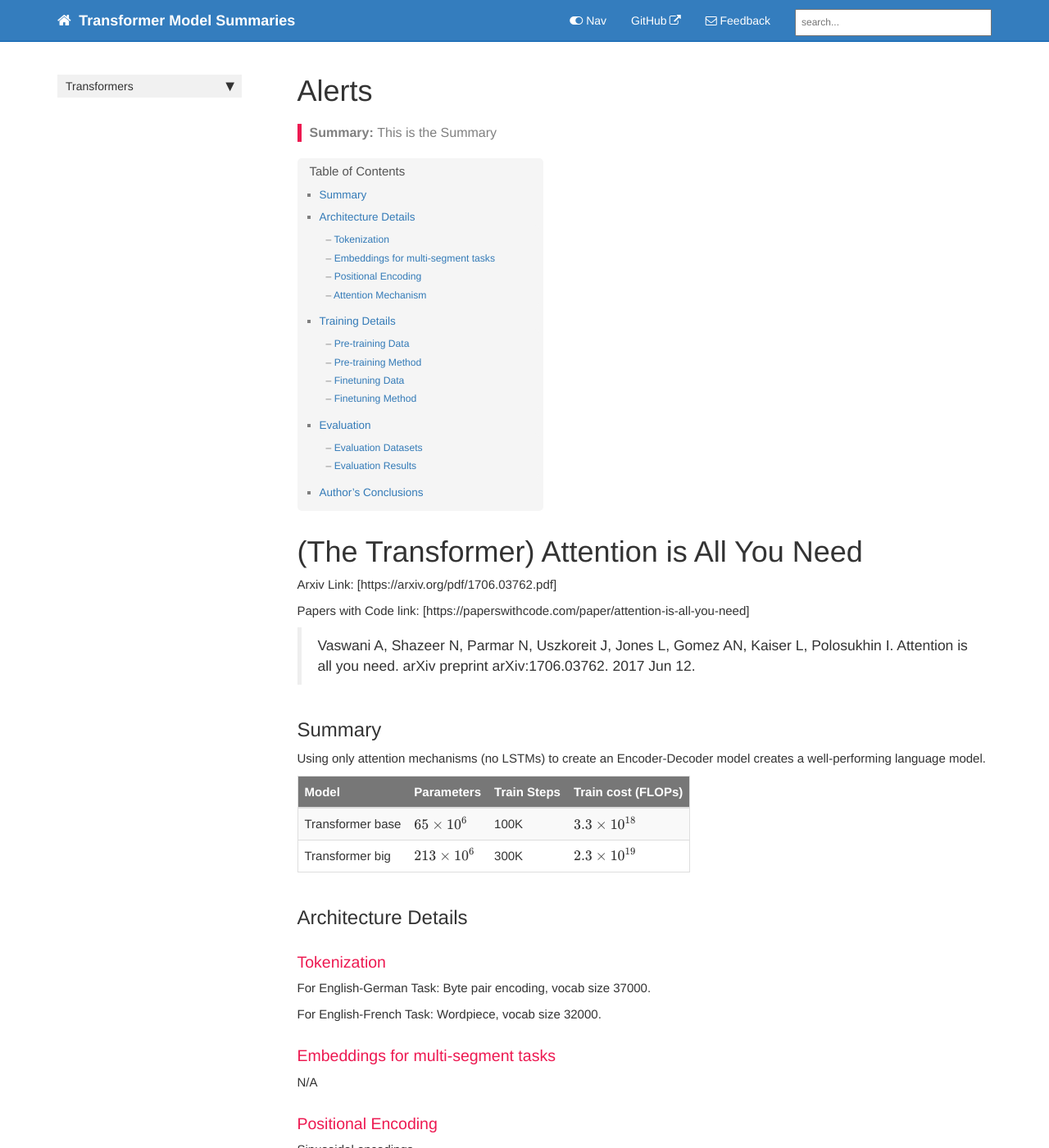
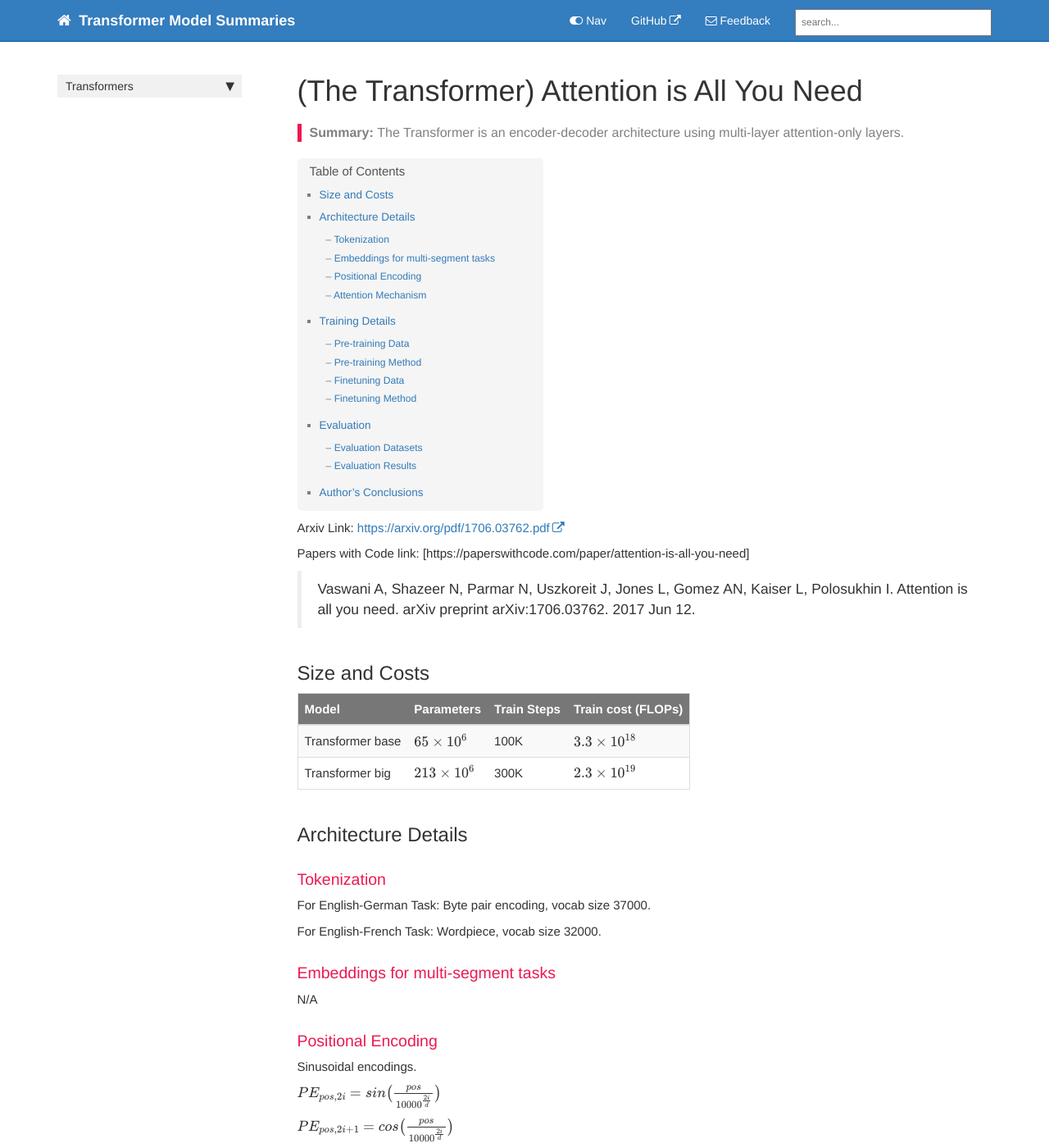
Before and after one commit to AlexChaloner/Transformer-Model-Summaries, a Jekyll site: the page built from pages/transformer.md, in a window 1280 px wide and 1400 px high. Shown: the whole window at 82% size. Built offline with Jekyll 4.4.1, drawn with Linux system fonts in a browser that asks for light colours; comment, search, counter and statistics services are not loaded.

Commit message:
Update transformer.md

```diff
--- a/pages/transformer.md
+++ b/pages/transformer.md
@@ -1,24 +1,20 @@
 ---
-title: Alerts
+title: (The Transformer) Attention is All You Need
 tags: [formatting]
 keywords: transformer, attention, vaswani
 last_updated: July 2021
-summary: "This is the Summary"
+summary: "The Transformer is an encoder-decoder architecture using multi-layer attention-only layers."
 sidebar: home_sidebar
 permalink: transformer.html
 ---
 
-# (The Transformer) Attention is All You Need
-
-Arxiv Link: [https://arxiv.org/pdf/1706.03762.pdf]
+Arxiv Link: [https://arxiv.org/pdf/1706.03762.pdf](https://arxiv.org/pdf/1706.03762.pdf)
 
 Papers with Code link: [https://paperswithcode.com/paper/attention-is-all-you-need]
 
 > Vaswani A, Shazeer N, Parmar N, Uszkoreit J, Jones L, Gomez AN, Kaiser L, Polosukhin I. Attention is all you need. arXiv preprint arXiv:1706.03762. 2017 Jun 12.
 
-## Summary
-
-Using only attention mechanisms (no LSTMs) to create an Encoder-Decoder model creates a well-performing language model.
+## Size and Costs
 
 |Model             |Parameters       |Train Steps  |Train cost (FLOPs)   |
 |------------------|-----------------|-------------|---------------------|
```
